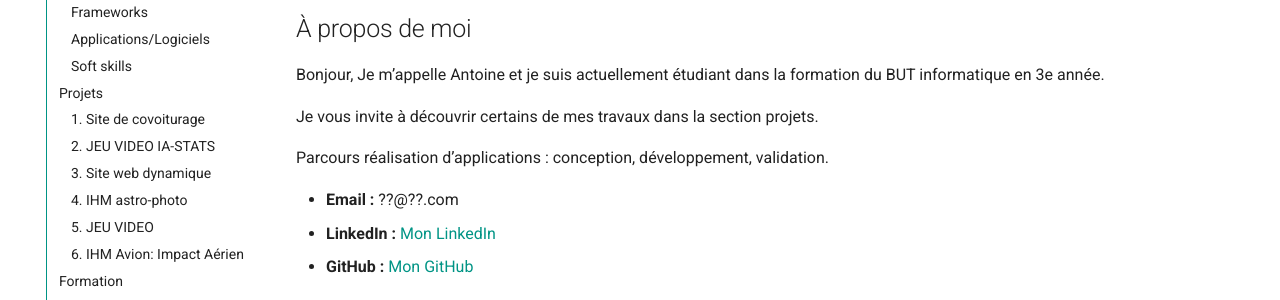
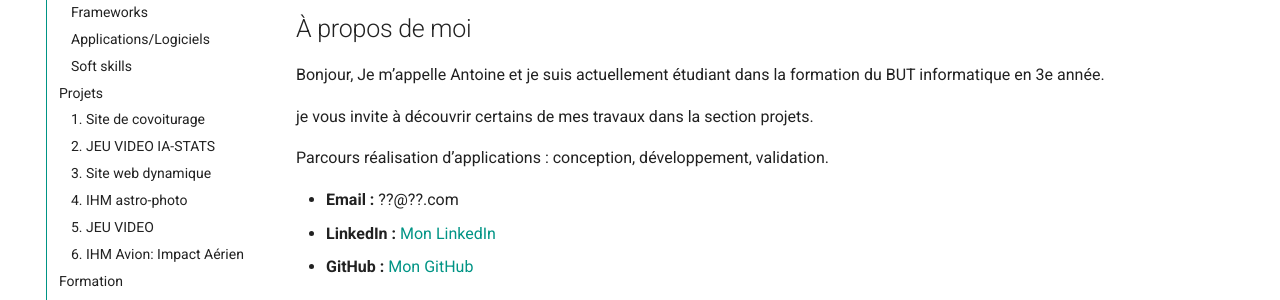
Before and after one commit to TheArtoriass/TheArtoriass.github.io, an MkDocs documentation site: the page built from docs/index.md, in a window 1280 px wide and 900 px high. Shown: the part 282-582 px from the top of the window. Built offline with MkDocs 1.6.1 and Material for MkDocs 9.7.7, drawn with Linux system fonts in a browser that asks for light colours.

```diff
--- a/docs/index.md
+++ b/docs/index.md
@@ -8,7 +8,7 @@ Bonjour,
 Je m’appelle Antoine et je suis actuellement étudiant dans la formation du BUT informatique en 3e année.
 
 
-Je vous invite à découvrir certains de mes travaux dans la section projets.
+je vous invite à découvrir certains de mes travaux dans la section projets.
 
 Parcours réalisation d’applications : conception, développement, validation.
 
```
